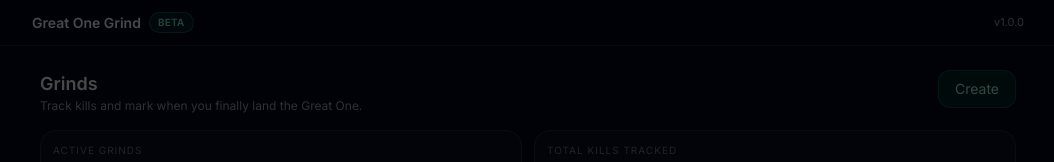
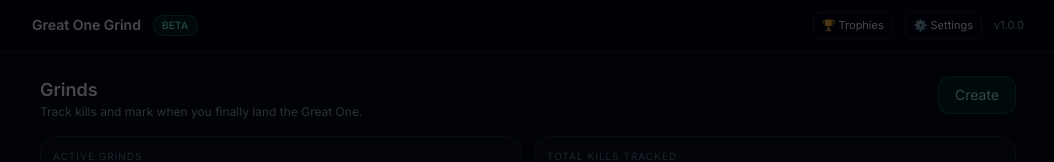
Before and after one commit to Camoford/great-one-grind, a React (Vite) app: page / in a window 1280 px wide. Shown: the top 162 px of the page, without its empty margins (112-1166 px from the left). Built offline with nearby package versions, Linux system fonts and the light colour scheme.

Commit message:
Add Settings button to header

```diff
--- a/App.tsx
+++ b/App.tsx
@@ -1,6 +1,6 @@
 // App.tsx
 import React from "react";
-import { BrowserRouter as Router, Routes, Route } from "react-router-dom";
+import { BrowserRouter as Router, Routes, Route, Link } from "react-router-dom";
 
 import GrindsList from "./components/GrindsList";
 import TrophyRoom from "./components/TrophyRoom";
@@ -8,7 +8,6 @@ import SettingsPanel from "./components/SettingsPanel";
 
 import BetaDisclaimerModal from "./components/BetaDisclaimerModal";
 
-// NEW: import from appMeta instead of constants
 import { APP_VERSION, IS_BETA, APP_NAME } from "./appMeta";
 
 export default function App() {
@@ -18,10 +17,10 @@ export default function App() {
         {/* Top Nav */}
         <header className="sticky top-0 z-50 border-b border-white/10 bg-slate-950/70 backdrop-blur">
           <div className="mx-auto flex max-w-5xl items-center justify-between px-4 py-3">
-            <div className="flex items-center gap-2">
-              <h1 className="text-sm font-semibold text-slate-100">
+            <div className="flex items-center gap-3">
+              <Link to="/" className="text-sm font-semibold text-slate-100 hover:text-emerald-300">
                 {APP_NAME}
-              </h1>
+              </Link>
 
               {IS_BETA && (
                 <span className="rounded-full border border-emerald-400/30 bg-emerald-400/10 px-2 py-0.5 text-[10px] font-semibold tracking-wide text-emerald-300">
@@ -30,8 +29,24 @@ export default function App() {
               )}
             </div>
 
-            <div className="text-[11px] text-slate-400">
-              v{APP_VERSION}
+            <div className="flex items-center gap-3">
+              <Link
+                to="/trophies"
+                className="text-[11px] rounded-lg border border-white/10 px-2 py-1 hover:bg-slate-800"
+              >
+                🏆 Trophies
+              </Link>
+
+              <Link
+                to="/settings"
+                className="text-[11px] rounded-lg border border-white/10 px-2 py-1 hover:bg-slate-800"
+              >
+                ⚙️ Settings
+              </Link>
+
+              <div className="text-[11px] text-slate-400">
+                v{APP_VERSION}
+              </div>
             </div>
           </div>
         </header>
```
